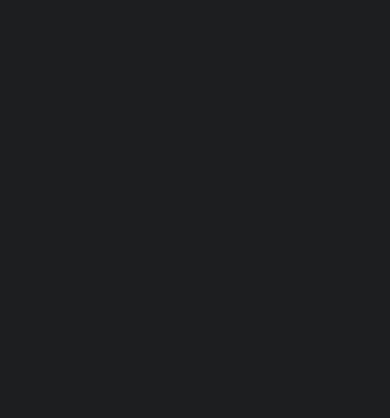
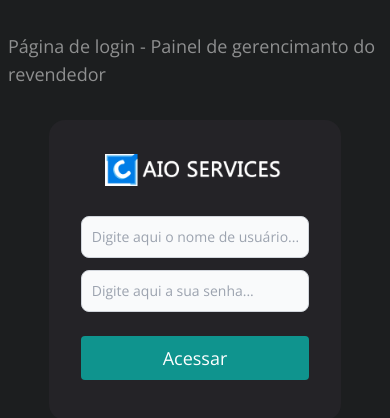
Before and after one commit to caiotv22/caiotv.store, a Next.js app: page /dashboard/login in a window 390 px wide. Shown: the top 418 px of the page. Built offline with nearby package versions, Linux system fonts and the light colour scheme.

Commit message:
responsive width

```diff
--- a/pages/dashboard/login/index.js
+++ b/pages/dashboard/login/index.js
@@ -32,9 +32,9 @@ export default function LoginPage() {
         <meta name='description' content={t('head.description')} />
         <link rel='icon' href='img/favicon.ico' />
       </Head>
-      <div className='hidden xl:flex flex-col text-lg place-items-center place-content-center'>
+      <div className='flex flex-col text-lg place-items-center place-content-center'>
         <span className='px-2 my-8 opacity-50'>Página de login - Painel de gerencimanto do revendedor</span>
-        <div className='w-2/6 mx-40 bg-defaultBlack2 p-8 br-4 rounded-2xl'>
+        <div className='w-3/4 xl:w-2/6 mx-40 bg-defaultBlack2 p-8 br-4 rounded-2xl'>
           <div className='flex place-content-center	pb-2'>
             <Image className='relative top-0.5' src='/img/logo.png' alt={t('head.title')} width={180} height={100} />
           </div>
```
